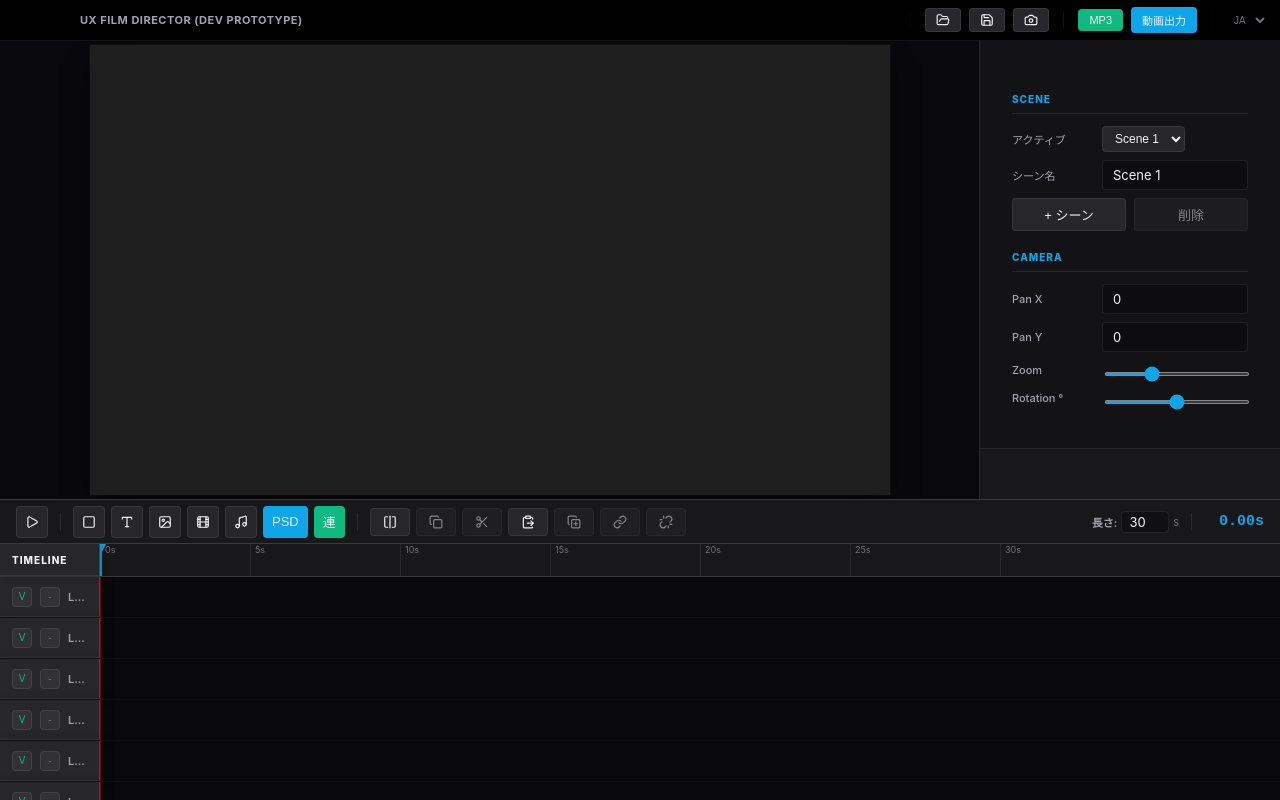
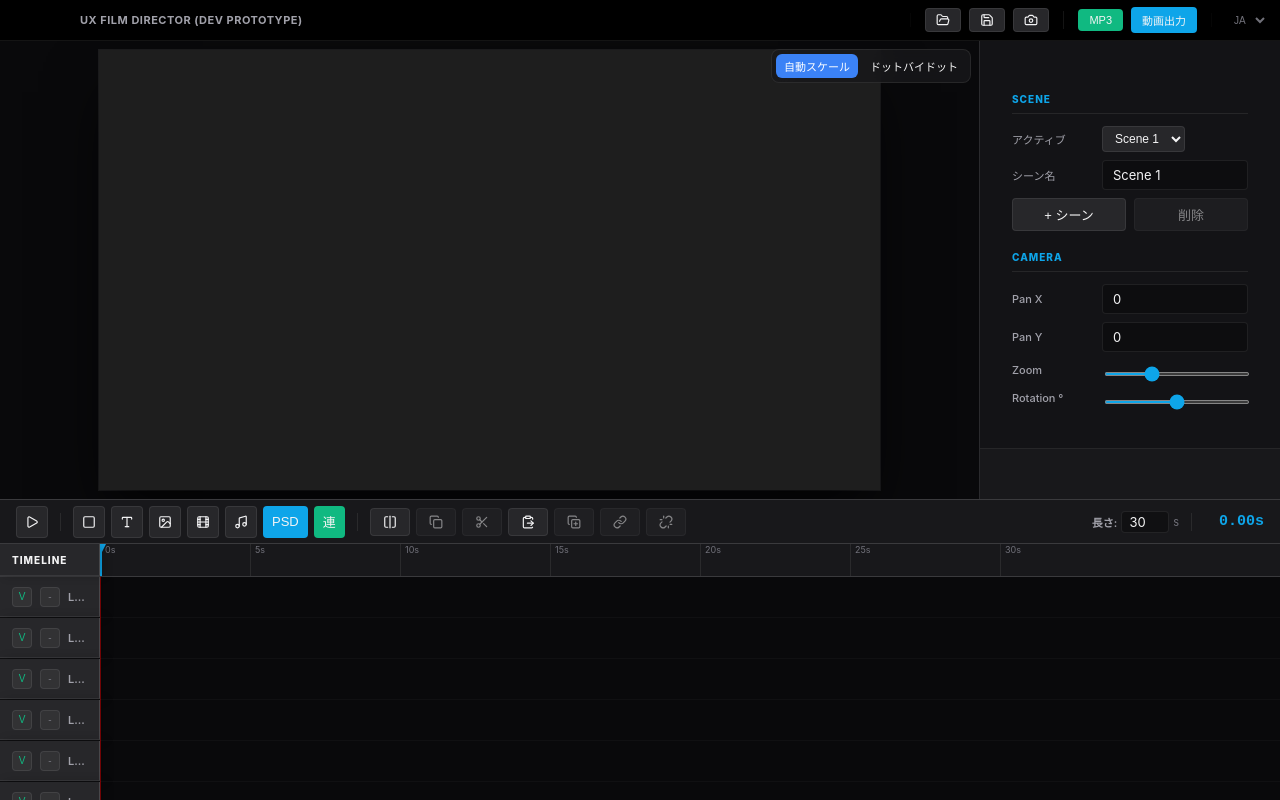
Before and after one commit to HariBote1110/UX-Film-Director, a React (Vite) app: page / in a window 1280 px wide. Both pictures are taken after a click on the button "作成". Built offline with nearby package versions, Linux system fonts and the light colour scheme.

Commit message:
feat: プレビューの自動スケールとドットバイドット表示モードを追加
Made-with: Cursor

```diff
--- a/package.json
+++ b/package.json
@@ -1,7 +1,7 @@
 {
   "name": "ux-film-director",
   "private": true,
-  "version": "0.1.1-Beta-5r",
+  "version": "0.1.1-Beta-6a",
   "main": "dist-electron/main.js",
   "scripts": {
     "dev": "vite",
--- a/src/components/Viewport.tsx
+++ b/src/components/Viewport.tsx
@@ -12,6 +12,7 @@ import type { VideoFrameTextureState } from '../utils/pixiRenderHelper';
 import { evaluateObjectPositionAtTime } from '../utils/keyframes';
 import { getEnabledObjectFiltersInOrder, getFadeOpacityMultiplier, getPrimaryWipeFilter } from '../utils/filterStack';
 import { useTranslation } from '../i18n';
+import { computePreviewDisplayScale } from '../utils/previewDisplayScale';
 
 const GROUP_GRADIENT_COMPONENT_PREFIX = 'group-gradient-component-';
 
@@ -74,6 +75,7 @@ const flattenGroupGradientComponents = (groupContainer: PIXI.Container) => {
 
 const Viewport: React.FC = () => {
   const containerRef = useRef<HTMLDivElement>(null);
+  const viewportShellRef = useRef<HTMLDivElement>(null);
   const pixiAppRef = useRef<PIXI.Application | null>(null);
   const worldContainerRef = useRef<PIXI.Container | null>(null);
   const pixiObjectsRef = useRef<Map<string, PIXI.Container>>(new Map());
@@ -89,6 +91,8 @@ const Viewport: React.FC = () => {
   const audioBuffersRef = useRef<Map<string, AudioBuffer>>(new Map());
 
   const [renderTick, setRenderTick] = useState(0);
+  const [pixiReady, setPixiReady] = useState(false);
+  const [panelSize, setPanelSize] = useState({ w: 0, h: 0 });
 
   const {
     currentTime, objects, selectedIds, clearSelection,
@@ -96,7 +100,9 @@ const Viewport: React.FC = () => {
     layers,
     camera,
     isSnapshotRequested, finishSnapshot,
-    language
+    language,
+    previewDisplayMode,
+    setPreviewDisplayMode
   } = useStore((state) => ({
     currentTime: state.currentTime,
     objects: state.objects,
@@ -110,6 +116,8 @@ const Viewport: React.FC = () => {
     isSnapshotRequested: state.isSnapshotRequested,
     finishSnapshot: state.finishSnapshot,
     language: state.language,
+    previewDisplayMode: state.previewDisplayMode,
+    setPreviewDisplayMode: state.setPreviewDisplayMode,
   }), shallow);
 
   const t = useTranslation(language);
@@ -119,25 +127,58 @@ const Viewport: React.FC = () => {
 
   const { onDragStart, onDragMove, onDragEnd, dragRef } = usePixiInteraction(latestObjectsRef);
 
+  useEffect(() => {
+    const el = viewportShellRef.current;
+    if (!el || typeof ResizeObserver === 'undefined') return;
+
+    const applySize = () => {
+      setPanelSize({ w: el.clientWidth, h: el.clientHeight });
+    };
+
+    const ro = new ResizeObserver(() => {
+      applySize();
+    });
+    ro.observe(el);
+    applySize();
+    return () => {
+      ro.disconnect();
+    };
+  }, []);
+
+  const displayScale = computePreviewDisplayScale(
+    previewDisplayMode,
+    projectSettings.width,
+    projectSettings.height,
+    panelSize.w,
+    panelSize.h
+  );
+
   // --- Initialize Pixi App ---
   useEffect(() => {
     if (!containerRef.current) return;
+    let cancelled = false;
     const app = new PIXI.Application();
+    const { width, height } = useStore.getState().projectSettings;
 
     // 【重要】autoStart: false に設定。
     // PixiJSの勝手なTickerループを止め、React側の制御下でのみ描画させることで
     // 二重描画によるCPU負荷を回避する。
     app.init({
-        width: projectSettings.width,
-        height: projectSettings.height,
+        width,
+        height,
         backgroundColor: '#1e1e1e',
         preference: 'webgpu',
         autoStart: false, // 自動描画停止
         sharedTicker: false
     }).then(() => {
-      if (containerRef.current && !containerRef.current.hasChildNodes()) {
+      if (cancelled || !containerRef.current || containerRef.current.hasChildNodes()) {
+        app.destroy(true, { children: true, texture: true });
+        return;
+      }
+      if (containerRef.current) {
         containerRef.current.appendChild(app.canvas);
         pixiAppRef.current = app;
+        setPixiReady(true);
         app.stage.eventMode = 'static';
         app.stage.hitArea = app.screen;
         app.stage.sortableChildren = true;
@@ -158,6 +199,8 @@ const Viewport: React.FC = () => {
       }
     });
     return () => {
+      cancelled = true;
+      setPixiReady(false);
       if (pixiAppRef.current) {
         pixiAppRef.current.destroy(true, { children: true, texture: true });
         pixiAppRef.current = null;
@@ -177,6 +220,21 @@ const Viewport: React.FC = () => {
       }
     };
   }, []);
+
+  useEffect(() => {
+    if (!pixiReady) return;
+    const app = pixiAppRef.current;
+    if (!app?.canvas) return;
+
+    app.renderer.resize(projectSettings.width, projectSettings.height);
+    app.stage.hitArea = app.screen;
+
+    const w = projectSettings.width;
+    const h = projectSettings.height;
+    app.canvas.style.width = `${w * displayScale}px`;
+    app.canvas.style.height = `${h * displayScale}px`;
+    app.render();
+  }, [pixiReady, projectSettings.width, projectSettings.height, displayScale]);
 
   // --- Snapshot Logic ---
   useEffect(() => {
@@ -580,10 +638,70 @@ const Viewport: React.FC = () => {
 
   useProjectExport(pixiAppRef, videoElementsRef, renderScene);
 
-  const scale = 800 / Math.max(projectSettings.width, 1);
+  const previewW = projectSettings.width * displayScale;
+  const previewH = projectSettings.height * displayScale;
+  const alignStart = previewDisplayMode === 'pixelPerfect';
 
   return (
-    <div className="viewport-container" style={{ width: '100%', height: '100%', display: 'flex', justifyContent: 'center', alignItems: 'center', background: 'var(--bg-app)', position: 'relative' }}>
+    <div
+      ref={viewportShellRef}
+      className="viewport-container"
+      style={{
+        width: '100%',
+        height: '100%',
+        position: 'relative',
+        background: 'var(--bg-app)',
+        overflow: previewDisplayMode === 'pixelPerfect' ? 'auto' : 'hidden',
+      }}
+    >
+      <div
+        className="glass"
+        style={{
+          position: 'absolute',
+          top: 8,
+          right: 8,
+          zIndex: 20,
+          display: 'flex',
+          gap: 4,
+          padding: 4,
+          borderRadius: 8,
+          pointerEvents: 'auto',
+        }}
+      >
+        <button
+          type="button"
+          onClick={() => setPreviewDisplayMode('autoFit')}
+          title={t('previewModeAuto')}
+          style={{
+            fontSize: 11,
+            padding: '4px 8px',
+            borderRadius: 6,
+            border: 'none',
+            cursor: 'pointer',
+            background: previewDisplayMode === 'autoFit' ? 'var(--accent, #3b82f6)' : 'transparent',
+            color: previewDisplayMode === 'autoFit' ? '#fff' : 'var(--text-primary)',
+          }}
+        >
+          {t('previewModeAuto')}
+        </button>
+        <button
+          type="button"
+          onClick={() => setPreviewDisplayMode('pixelPerfect')}
+          title={t('previewModePixelPerfect')}
+          style={{
+            fontSize: 11,
+            padding: '4px 8px',
+            borderRadius: 6,
+            border: 'none',
+            cursor: 'pointer',
+            background: previewDisplayMode === 'pixelPerfect' ? 'var(--accent, #3b82f6)' : 'transparent',
+            color: previewDisplayMode === 'pixelPerfect' ? '#fff' : 'var(--text-primary)',
+          }}
+        >
+          {t('previewModePixelPerfect')}
+        </button>
+      </div>
+
       {isExporting && (
         <div className="export-indicator glass">
           <div className="export-dot"></div>
@@ -591,15 +709,29 @@ const Viewport: React.FC = () => {
         </div>
       )}
       <div
-        ref={containerRef}
-        className="preview-canvas-container"
         style={{
-          width: projectSettings.width,
-          height: projectSettings.height,
-          transform: `scale(${Math.min(0.7, scale)})`,
-          transformOrigin: 'center center'
+          display: 'flex',
+          width: '100%',
+          height: '100%',
+          minWidth: 0,
+          minHeight: 0,
+          boxSizing: 'border-box',
+          alignItems: alignStart ? 'flex-start' : 'center',
+          justifyContent: alignStart ? 'flex-start' : 'center',
+          padding: alignStart ? 12 : 0,
         }}
-      />
+      >
+        <div
+          ref={containerRef}
+          className="preview-canvas-container"
+          style={{
+            width: previewW,
+            height: previewH,
+            flexShrink: 0,
+            position: 'relative',
+          }}
+        />
+      </div>
     </div>
   );
 };
--- a/src/i18n.ts
+++ b/src/i18n.ts
@@ -10,6 +10,8 @@ export const locales = {
   exportingMp3: { ja: 'MP3書き出し中...', en: 'Exporting MP3...' },
   exportVideo: { ja: '動画で書き出し', en: 'Export Video' },
   exportingVideo: { ja: '書き出し中...', en: 'Exporting...' },
+  previewModeAuto: { ja: '自動スケール', en: 'Auto scale' },
+  previewModePixelPerfect: { ja: 'ドットバイドット', en: 'Pixel-for-pixel' },
 
   // ProjectSetup
   createNewProject: { ja: '新規プロジェクト作成', en: 'Create New Project' },
--- a/src/store/useStore.ts
+++ b/src/store/useStore.ts
@@ -1,5 +1,5 @@
 import { create } from 'zustand';
-import { TimelineObject, ProjectSettings, LayerState, FilterType, GradientFill, CameraState, SceneData } from '../types';
+import { TimelineObject, ProjectSettings, LayerState, FilterType, GradientFill, CameraState, SceneData, PreviewDisplayMode } from '../types';
 import { MAX_LAYERS } from '../components/timelineConstants';
 import { createDefaultCamera, createDefaultLayers, flushActiveIntoScenes, sanitiseCamera } from '../utils/sceneState';
 import {
@@ -48,6 +48,9 @@ interface AppState {
   // Snapshot State
   isSnapshotRequested: boolean;
 
+  // Preview panel (workspace)
+  previewDisplayMode: PreviewDisplayMode;
+
   // Editor State
   currentTime: number;
   duration: number;
@@ -90,6 +93,8 @@ interface AppState {
   // Snapshot Actions
   requestSnapshot: () => void;
   finishSnapshot: () => void;
+
+  setPreviewDisplayMode: (mode: PreviewDisplayMode) => void;
 
   // History Actions
   pushHistory: () => void;
@@ -210,6 +215,18 @@ const normaliseSceneObjectList = (objects: TimelineObject[]): TimelineObject[] =
     .map(syncObjectKeyframes);
 };
 
+const PREVIEW_MODE_STORAGE_KEY = 'uxfd-preview-display-mode';
+
+const readStoredPreviewMode = (): PreviewDisplayMode => {
+  try {
+    const raw = localStorage.getItem(PREVIEW_MODE_STORAGE_KEY);
+    if (raw === 'autoFit' || raw === 'pixelPerfect') return raw;
+  } catch {
+    /* ignore */
+  }
+  return 'autoFit';
+};
+
 const syncObjectKeyframes = (object: TimelineObject): TimelineObject => {
   const keyframes = normaliseKeyframesForObject(object, object.keyframes);
   if (keyframes.length === 0) {
@@ -237,6 +254,7 @@ export const useStore = create<AppState>((set, get) => ({
   projectSettings: { width: 1920, height: 1080, fps: 60, sampleRate: 44100 },
   isExporting: false,
   isSnapshotRequested: false,
+  previewDisplayMode: readStoredPreviewMode(),
 
   currentTime: 0,
   duration: 30,
@@ -254,6 +272,15 @@ export const useStore = create<AppState>((set, get) => ({
   futureStates: [],
 
   setLanguage: (lang) => set({ language: lang }),
+
+  setPreviewDisplayMode: (mode) => {
+    try {
+      localStorage.setItem(PREVIEW_MODE_STORAGE_KEY, mode);
+    } catch {
+      /* ignore */
+    }
+    set({ previewDisplayMode: mode });
+  },
 
   initializeProject: (settings) => {
     const sceneId = crypto.randomUUID();
--- a/src/types.ts
+++ b/src/types.ts
@@ -7,6 +7,9 @@ export interface ProjectSettings {
   fps: number;
   sampleRate: number;
 }
+
+/** Preview: fit to the panel vs one project pixel per CSS pixel (scroll when larger than the panel). */
+export type PreviewDisplayMode = 'autoFit' | 'pixelPerfect';
 
 export interface LayerState {
   name: string;
```
